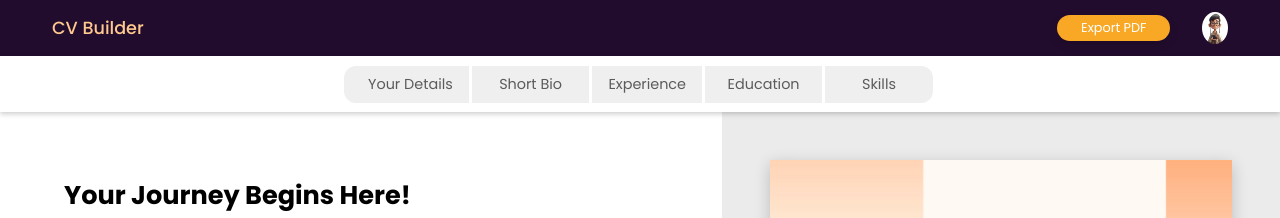
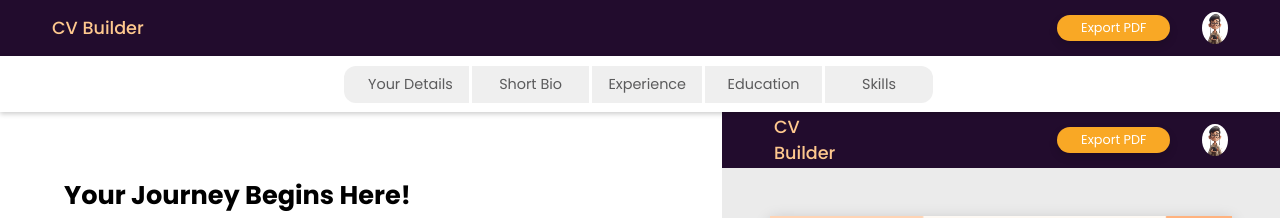
Before and after one commit to Hudsondaniel/CV-Generator, a React app in the folder CV/: page / in a window 1280 px wide. Shown: the top 218 px of the page. Built offline with nearby package versions, Linux system fonts and the light colour scheme; the HTML template or start-up script is replaced by a standard one.

Commit message:
Adding pdf functionality

```diff
--- a/CV/package.json
+++ b/CV/package.json
@@ -10,6 +10,8 @@
     "preview": "vite preview"
   },
   "dependencies": {
+    "html2canvas": "^1.4.1",
+    "jspdf": "^2.5.2",
     "prop-types": "^15.8.1",
     "quill": "^2.0.3",
     "react": "^18.0.0",
--- a/CV/src/components/NavBar.jsx
+++ b/CV/src/components/NavBar.jsx
@@ -1,12 +1,12 @@
 import '../styles/NavBar.css';
 import profilePic from '../assets/Img/Nav-Profile-pic.jpg';
 
-export default function NavBar() {
+export default function NavBar({onExport}) {
     return (
         <nav className="navbar">
             <h1 className='nav-heading'>CV Builder</h1>
             <div className='profile-pic-nav'>
-                <button className='export-button'>Export PDF</button>
+                <button className='export-button' onClick={onExport}>Export PDF</button>
                 <img src={profilePic} alt="Profile" />
             </div>
         </nav>
--- a/CV/src/components/ResumePage.jsx
+++ b/CV/src/components/ResumePage.jsx
@@ -1,16 +1,47 @@
 import '../styles/ResumePage.css';
 import useDetailsStore from '../stores/useDetailsStore';
+import { jsPDF } from 'jspdf';
+import html2canvas from "html2canvas";
+import NavBar from './NavBar';
 
 export default function ResumePage() {
     const { image, jobTitle, firstName, lastName, email, phoneNumber, address, shortBio, experienceEntries, educationEntries, skills } = useDetailsStore();
-
     const stripHtmlTags = (html) => {
         const div = document.createElement('div');
         div.innerHTML = html;
         return div.textContent || div.innerText || '';
     };
 
+    const exportToPDF = async () => {
+        const resumeElement = document.querySelector('.resume-page');
+        const canvas = await html2canvas(resumeElement, { scale: 2});
+        const imgData = canvas.toDataURL('image/png');
+        const pdf = new jsPDF('p', 'mm', 'a4');
+
+        const imgWidth = 210; // PDF width in mm
+        const pageHeight = 297; // PDF height in mm
+        const imgHeight = (canvas.height * imgWidth) / canvas.width; // Calculate image height to maintain aspect ratio
+        let heightLeft = imgHeight;
+        let position = 0;
+
+        // Add multiple pages if the content overflows
+        pdf.addImage(imgData, 'PNG', 0, position, imgWidth, imgHeight);
+        heightLeft -= pageHeight;
+
+        while (heightLeft > 0) {
+            position = heightLeft - imgHeight;
+            pdf.addPage();
+            pdf.addImage(imgData, 'PNG', 0, position, imgWidth, imgHeight);
+            heightLeft -= pageHeight;
+        }
+
+        pdf.save(`${firstName}_${lastName}_Resume.pdf`);
+
+    }
+
     return (
+        <>
+            <NavBar onExport={exportToPDF}/>
             <div className="resume-page">
                 <div className="dp-address">
                     <div className="resume-page-dp">
@@ -98,5 +129,7 @@ export default function ResumePage() {
                     </div>
                 </div>
             </div>
+        </>
+
     );
 }
```
Also changed, not shown: 1 other file (tests, documents, lock files or other folders). Lines whose indentation alone changed are shown as unchanged.
